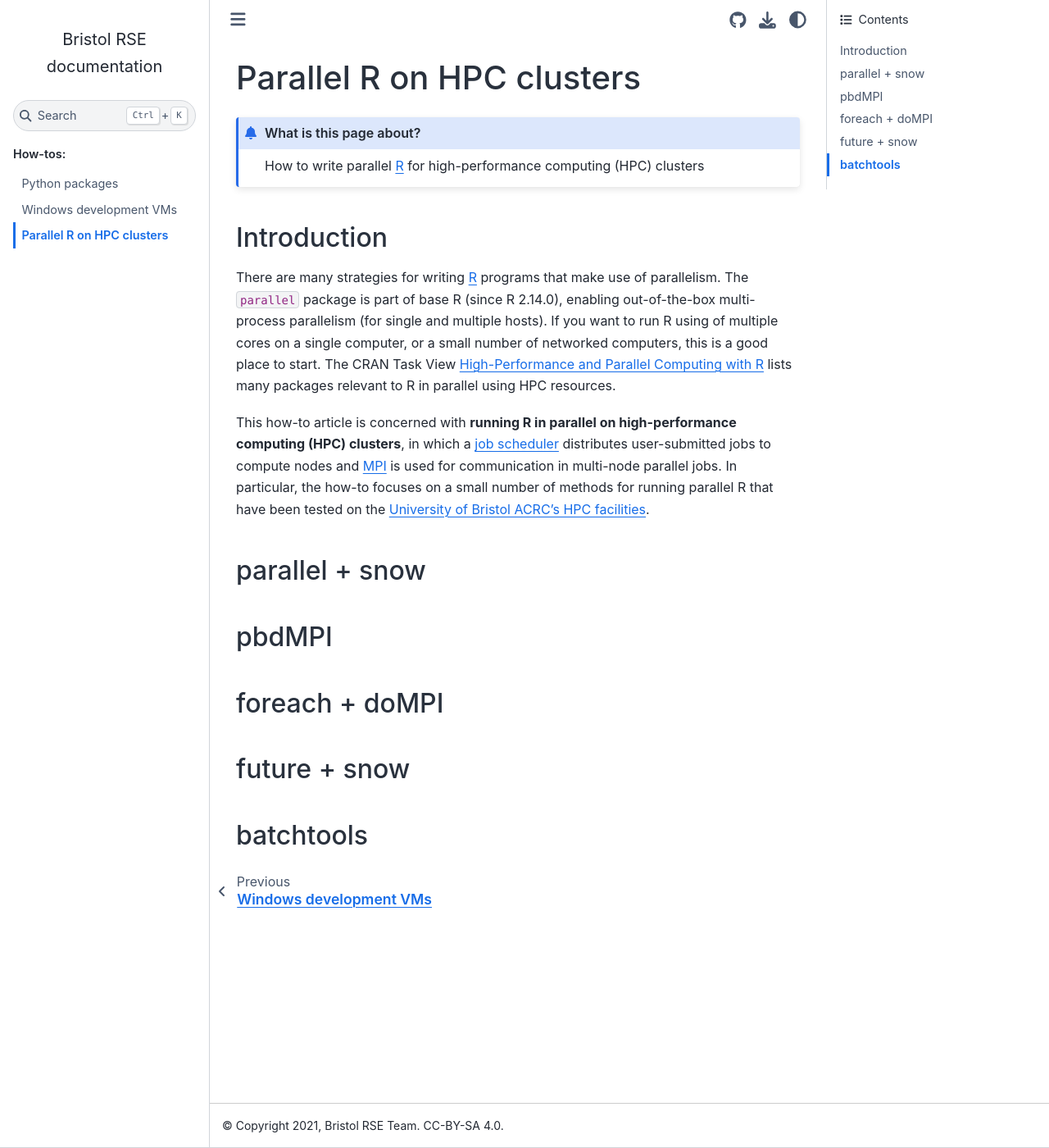
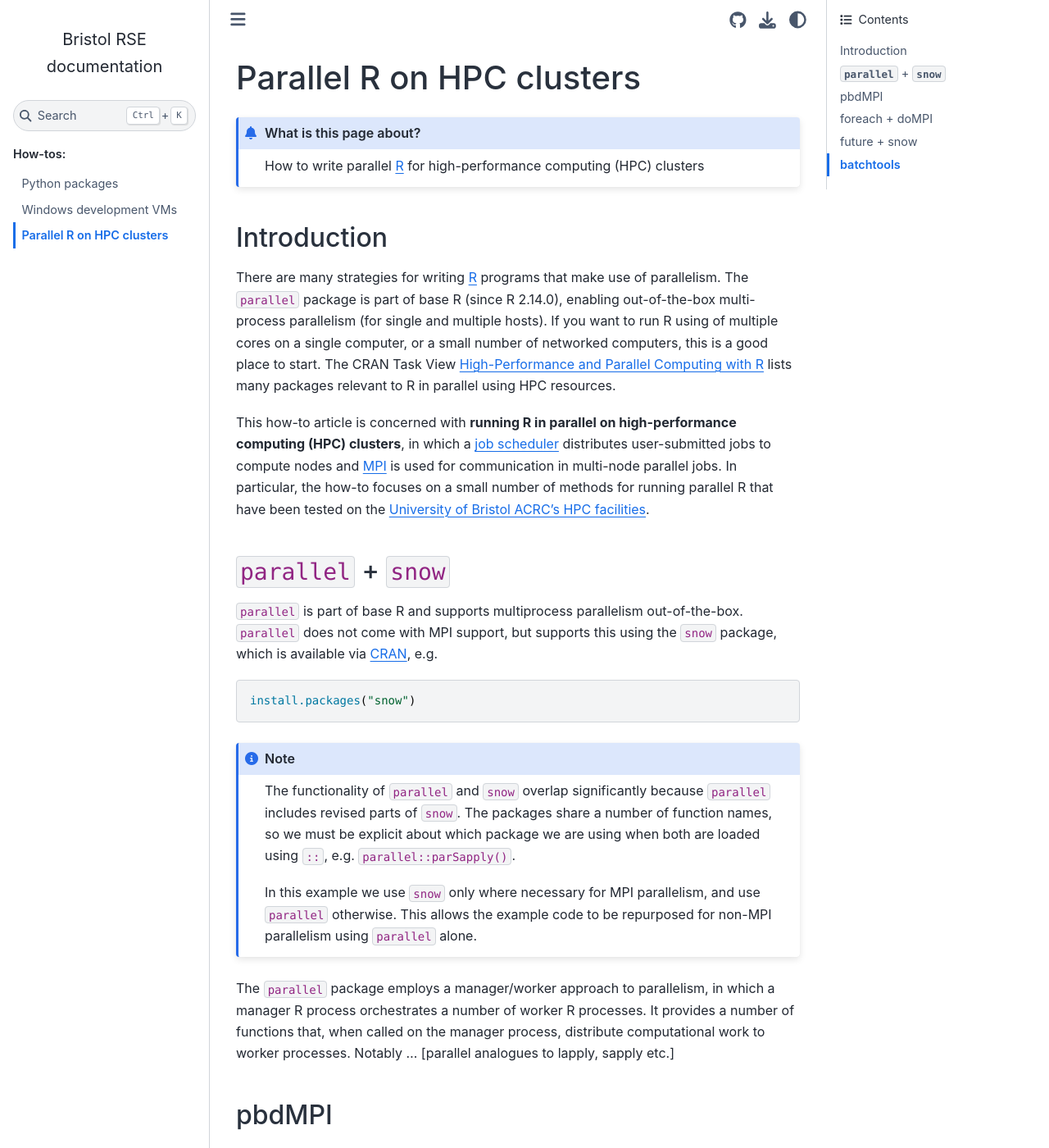
Before and after one commit to BristolRSE/bristolrse.github.io, a Sphinx documentation site: the page built from source/how-tos/parallel_R.rst, in a window 1280 px wide and 1400 px high. Shown: the whole window at 82% size. Built offline with Sphinx 7.4.7 and the Sphinx Book theme 1.1.4, drawn with Linux system fonts in a browser that asks for light colours.

Commit message:
WIP on parallel + snow section

```diff
--- a/source/how-tos/parallel_R.rst
+++ b/source/how-tos/parallel_R.rst
@@ -19,10 +19,26 @@ This how-to article is concerned with **running R in parallel on high-performanc
 In particular, the how-to focuses on a small number of methods for running parallel R that have been tested on the `University of Bristol ACRC's HPC facilities <https://www.bristol.ac.uk/acrc/high-performance-computing/>`_.
 
 
-parallel + snow
-===============
+``parallel`` + ``snow``
+=======================
+``parallel`` is part of base R and supports multiprocess parallelism out-of-the-box.
+``parallel`` does not come with MPI support, but supports this using the ``snow`` package, which is available via `CRAN <https://cran.r-project.org/package=snow>`_, e.g.
 
+.. code-block:: R
 
+   install.packages("snow")
+
+.. note::
+
+   The functionality of ``parallel`` and ``snow`` overlap significantly because ``parallel`` includes revised parts of ``snow``.
+   The packages share a number of function names, so we must be explicit about which package we are using when both are loaded using ``::``, e.g. ``parallel::parSapply()``.
+
+   In this example we use ``snow`` only where necessary for MPI parallelism, and use ``parallel`` otherwise.
+   This allows the example code to be repurposed for non-MPI parallelism using ``parallel`` alone.
+
+The ``parallel`` package employs a manager/worker approach to parallelism, in which a manager R process orchestrates a number of worker R processes.
+It provides a number of functions that, when called on the manager process, distribute computational work to worker processes.
+Notably ... [parallel analogues to lapply, sapply etc.]
 
 pbdMPI
 ======
```
